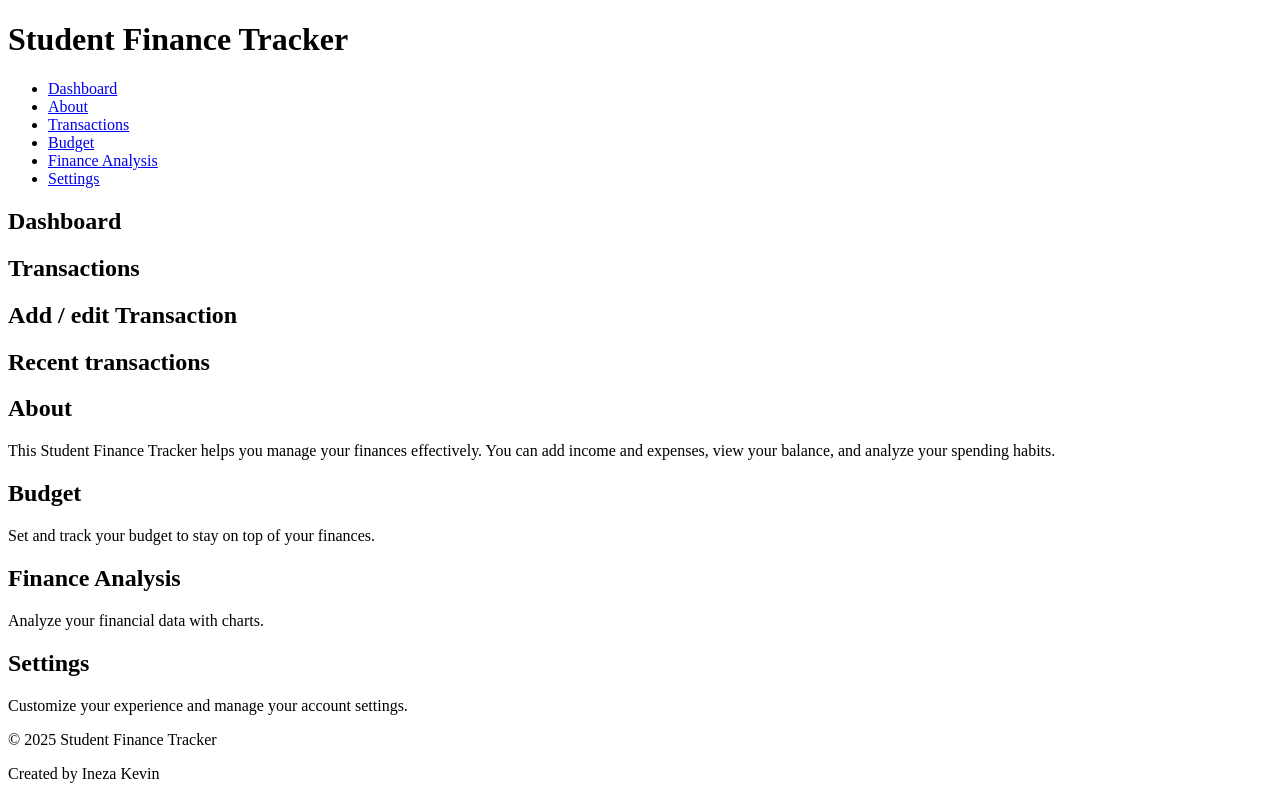
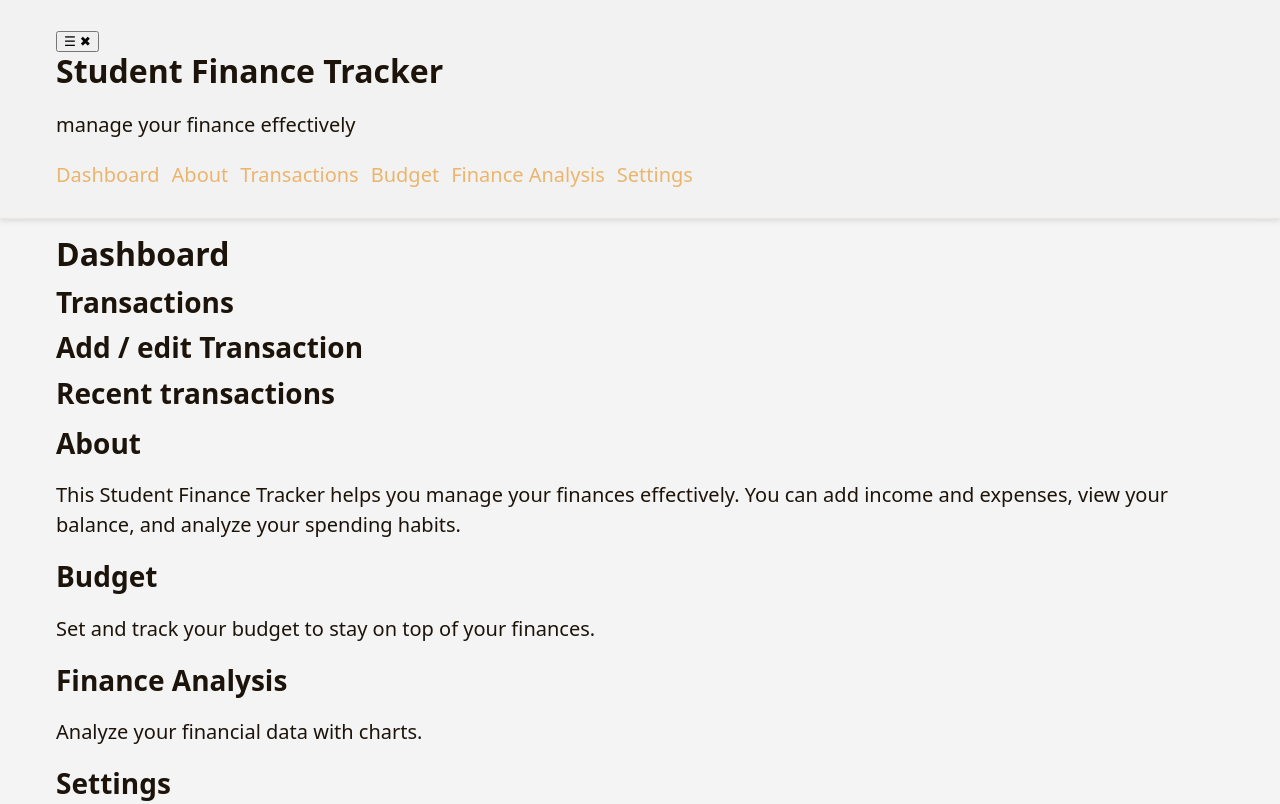
Before and after one commit to inezakevin23/Student-Finance-Tracker-Summative-Assignment-Ineza-Kevin, a plain HTML site: page index.html in a window 1280 px wide. Shown: the top 804 px of the page. Drawn offline with Linux system fonts and the light colour scheme.

Commit message:
created foundation css property

```diff
--- a/index.html
+++ b/index.html
@@ -4,12 +4,25 @@
         <meta charset="UTF-8">
         <meta name="viewport" content="width=device-width, initial-scale=1.0">
         <title>Student Finance Tracker</title>
-        <link rel="stylesheet" href="./styles/main.css">
+        <link rel="stylesheet" href="styles/main.css">
     </head>
     <body>
+        <!-- Skip link for keyboard users -->
+        <a href="#main-content" class="skip-link" style="position:absolute;left:-9999px;top:auto;"
+        onfocus="this.style.left='1rem'; this.style.top='1rem';" onblur="this.style.left='-9999px';">Skip to main content</a>
+
         <header>
-            <div class="header-text">
+
+            <div class="container">
+                <!-- Mobile Menu Button (only visible on small screens) -->
+                <button id="mobileMenuBtn" class="btn-icon" aria-label="Toggle navigation menu">
+                    <span class="icon-menu">☰</span>
+                    <span class="icon-close">✖</span>
+                </button>
+
+                <div class="Header-text">
                     <h1>Student Finance Tracker</h1>
+                    <p>manage your finance effectively</p>
                 </div>
                 <nav role="navigation" aria-label="Main navigation">
                     <ul class="nav-links">
@@ -21,8 +34,9 @@
                         <li><a href="#settings">Settings</a></li>
                     </ul>
                 </nav>
+            </div>
         </header>
-        <main class="main-content">
+        <main class="container">
             <section>
                 <h1>Dashboard</h1>
                 <div class="dashboard-widgets">
@@ -84,7 +98,7 @@
                 </div>
             </section>
         </main>
-        <footer>
+        <footer class="container">
             <p>&copy; 2025 Student Finance Tracker</p>
             <p>Created by Ineza Kevin</p>
         </footer>
--- a/styles/main.css
+++ b/styles/main.css
@@ -0,0 +1,208 @@
+/* Mobile-first base CSS (styles/main.css)
+   - 4px spacing scale, rem-based typography
+   - visible focus outlines, basic form/button styles
+   - minimal layout only; no heavy grid or visual design yet
+*/
+:root{
+    --primary-color:#ebb56e;
+    --primary-color-contrast: #2d2d2d;
+    --text-color: #1c140a;
+    --background-color: #f0f0f0af;
+    --error-color: #ff4d4d;
+    --success-color: #4CAF50;
+    --font-size-base: 16px;
+    --space-1: 0.25rem;  /* 4px */
+    --space-2: 0.5rem;   /* 8px */
+    --space-3: 0.75rem;  /* 12px */
+    --space-4: 1rem;     /* 16px */
+    --space-5: 1.5rem;   /* 24px */
+    --space-6: 2rem;     /* 32px */
+    --border-radius: 0.25rem; /* 4px */
+    --max-width: 1200px;
+    --focus-outline: 2px solid var(--primary-color);
+    --danger-color: #ff4d4d;
+    --color-muted: #666;
+}
+* {
+    box-sizing: border-box;
+}
+
+/* Respect reduced motion */
+@media (prefers-reduced-motion: reduce) {
+  * { transition: none !important; animation: none !important; }
+}
+html {
+    font-size: 100%; /* 16px */
+    scroll-behavior: smooth;
+    -webkit-text-size-adjust: 100%; /* iOS Safari */
+    -moz-text-size-adjust: 100%;    /* Firefox Mobile */
+    text-size-adjust: 100%;         /* Modern browsers */
+}
+body {
+    margin: 0;
+    font-family: system-ui, -apple-system, BlinkMacSystemFont, "Segoe UI", Roboto, "Helvetica Neue", Arial, sans-serif;
+    color: var(--text-color);
+    background-color: var(--background-color);
+    min-height: 100vh;
+    display: flex;
+    flex-direction: column;
+    line-height: 1.5;
+    -webkit-font-smoothing: antialiased;
+    -moz-osx-font-smoothing: grayscale;
+    padding-bottom: var(--space-5);
+}
+
+/* Visually hidden helper for a11y */
+.sr-only {
+    position: absolute;
+    width: 1px;
+    height: 1px;
+    padding: 0;
+    margin: -1px;
+    overflow: hidden;
+    left: -9999px;
+}
+
+/* layout container */
+.container {
+    width: calc(100% - (var(--space-4) * 2));
+    max-width: var(--max-width);
+    margin: 0 auto;
+    padding: var(--space-4);
+}
+
+/* Header / nav small defaults */
+header {
+    border-bottom: 1px solid #ece5dc;
+    position: sticky;
+    top: 0;
+    background: var(--background-color);
+    backdrop-filter: blur(10px);
+    z-index: 10;
+    box-shadow: 0 2px 5px rgba(0,0,0,0.1);
+    padding: var(--space-3);
+}
+header.container {
+    display: flex;
+    justify-content: space-between;
+    align-items: center;
+    gap: var(--space-4);
+}
+
+/* --- Header Flex Layout --- */
+.header-flex {
+    display: flex;
+    justify-content: space-between;
+    align-items: center;
+    gap: var(--space-4);
+    padding: 0;
+}
+
+/* The menu button is visible by default (mobile) */
+.menu-toggle {
+    background: none;
+    border: none;
+    font-size: 1.5rem;
+    cursor: pointer;
+    color: var(--text-color);
+    display: block; /* visible on mobile */
+}
+.nav-menu.is-open {
+    display: block;
+}
+.nav-menu {
+    display: none; /* hidden by default on mobile */
+}
+.nav-menu ul {
+    list-style: none;
+    padding: 0;
+    margin: 0;
+    display: flex;
+    flex-direction: column;
+    gap: var(--space-3);
+    align-items: flex-start;
+}
+.nav-menu a {
+    color: var(--text-color);
+    text-decoration: none;
+    font-weight: 500;
+}
+.nav-menu a:hover {
+    text-decoration: underline;
+}
+
+
+nav ul {
+    list-style: none;
+    padding: 0;
+    margin: 0;
+    display: flex;
+    gap: var(--space-3);
+    align-items: center;
+}
+
+
+
+
+a {
+    color: var(--primary-color);
+    text-decoration: none;
+}
+a:hover {
+  text-decoration: underline;
+}
+
+a:focus, button:focus {
+  outline: var(--focus-ring);
+  outline-offset: 2px;
+}
+
+/* ---- Focus visibility (important for a11y) ---- */
+:focus {
+  outline: none;
+  box-shadow: 0 0 0 3px var(--primary-color);
+  border-radius: var(--border-radius);
+}
+
+/* ---- Typography ---- */
+h1, h2, h3 {
+    margin: 0 0 var(--space-3) 0;
+    color: var(--text-color);
+    font-weight: 600;
+    line-height: 1.2;
+}
+h1 { font-size: 1.25rem; }    /* 20px */
+h2 { font-size: 1.125rem; }   /* 18px */
+h3 { font-size: 1rem; }     /* 16px */
+p, li { font-size: 0.9375rem; } /* 15px */
+
+/* ---- Simple responsive breakpoints (lightweight) ---- */
+@media (min-width: 576px) {
+    h1 { font-size: 1.5rem; }  /* 24px */
+    h2 { font-size: 1.25rem; } /* 20px */
+    h3 { font-size: 1.125rem; }/* 18px */
+    p, li { font-size: 1rem; } /* 16px */
+    header .menu-toggle {
+        display: none; /* hide menu button on larger screens */
+    }
+}
+@media (min-width: 768px) {
+    h1 { font-size: 1.75rem; }  /* 28px */
+    h2 { font-size: 1.5rem; }   /* 24px */
+    h3 { font-size: 1.25rem; }  /* 20px */
+    p, li { font-size: 1.125rem; } /* 18px */
+    header .menu-toggle {
+        display: none; /* hide menu button on larger screens */
+    }
+     /* 3. Show the navigation in the header on desktop */
+
+}
+@media (min-width: 992px) {
+    h1 { font-size: 2rem; }     /* 32px */
+    h2 { font-size: 1.75rem; }  /* 28px */
+    h3 { font-size: 1.5rem; }   /* 24px */
+    p, li { font-size: 1.25rem; } /* 20px */
+    header .menu-toggle {
+        display: none; /* hide menu button on larger screens */
+    }
+}
```
Lines whose indentation alone changed are shown as unchanged.
